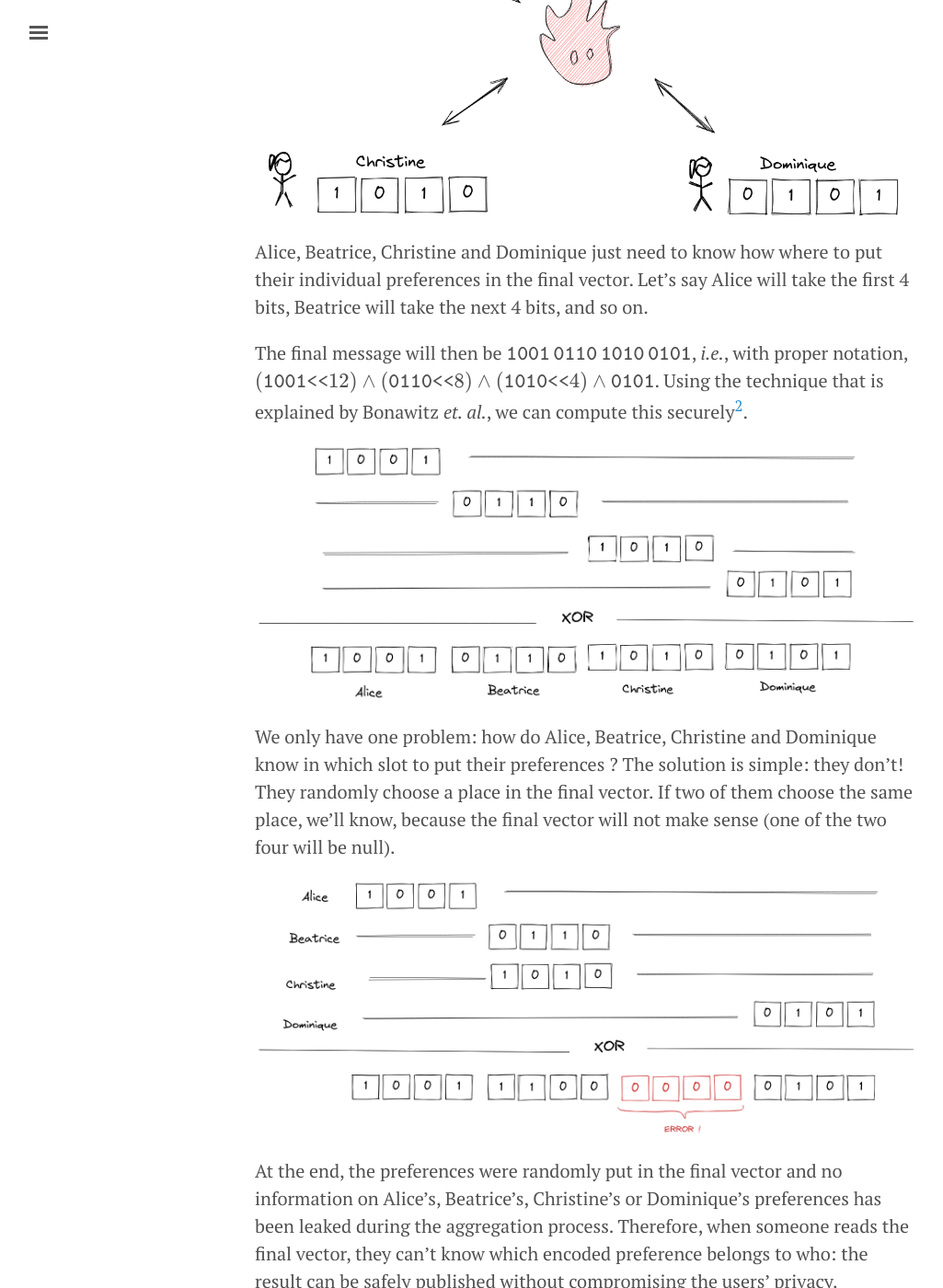
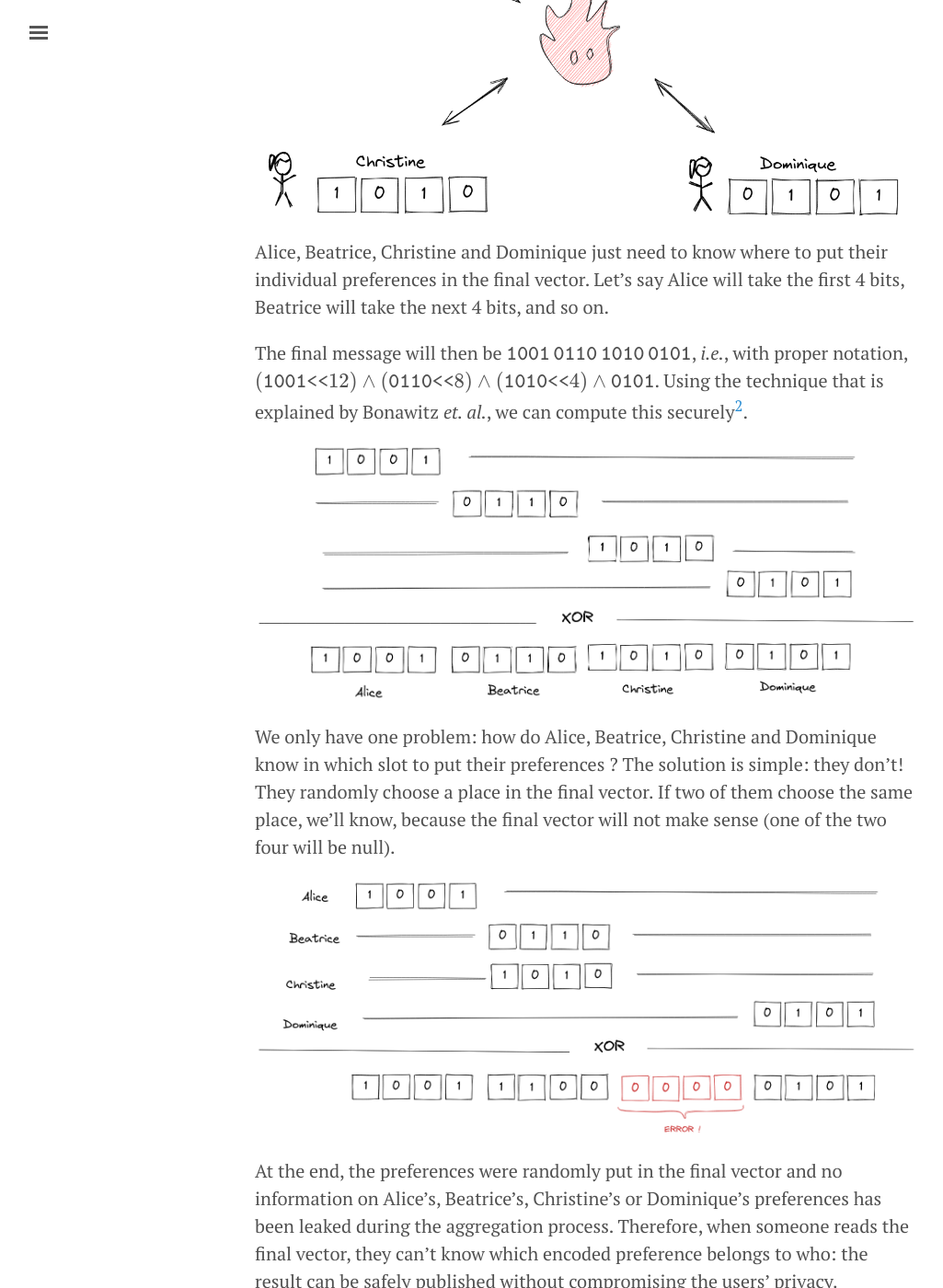
Before and after one commit to mangaki/research, a Jekyll site: the page built from _posts/2022-02-12-how-to-securely-share-information.md, in a window 1280 px wide and 1400 px high, scrolled down 2829 px. Shown: the whole window at 92% size, without its empty margins (3-1028 px from the left). Built offline with Jekyll 4.4.1, drawn with Linux system fonts in a browser that asks for light colours; formulas are drawn with MathJax 3; a script that is not in the unit is left out; comment, search, counter and statistics services are not loaded; some of the changed text lies outside the part shown.

Commit message:
Fix typos

```diff
--- a/_posts/2022-02-12-how-to-securely-share-information.md
+++ b/_posts/2022-02-12-how-to-securely-share-information.md
@@ -55,7 +55,7 @@ Christine prefers $${\mathtt{1010}}$$ and Dominique votes $${\mathtt{0101}}$$ (w
 
 ![Our users communicating with Mangaki](/public/img/persons.png)
 
-Alice, Beatrice, Christine and Dominique just need to know how where to put their individual preferences in the final vector.
+Alice, Beatrice, Christine and Dominique just need to know where to put their individual preferences in the final vector.
 Let's say Alice will take the first 4 bits, Beatrice will take the next 4 bits, and so on.
 
 The final message will then be $${\mathtt{1001\,0110\,1010\,0101}}$$, _i.e._, with proper notation,
```
Also changed, not shown: other parts of _posts/2022-02-12-how-to-securely-share-information.md (+2 -2 lines).
